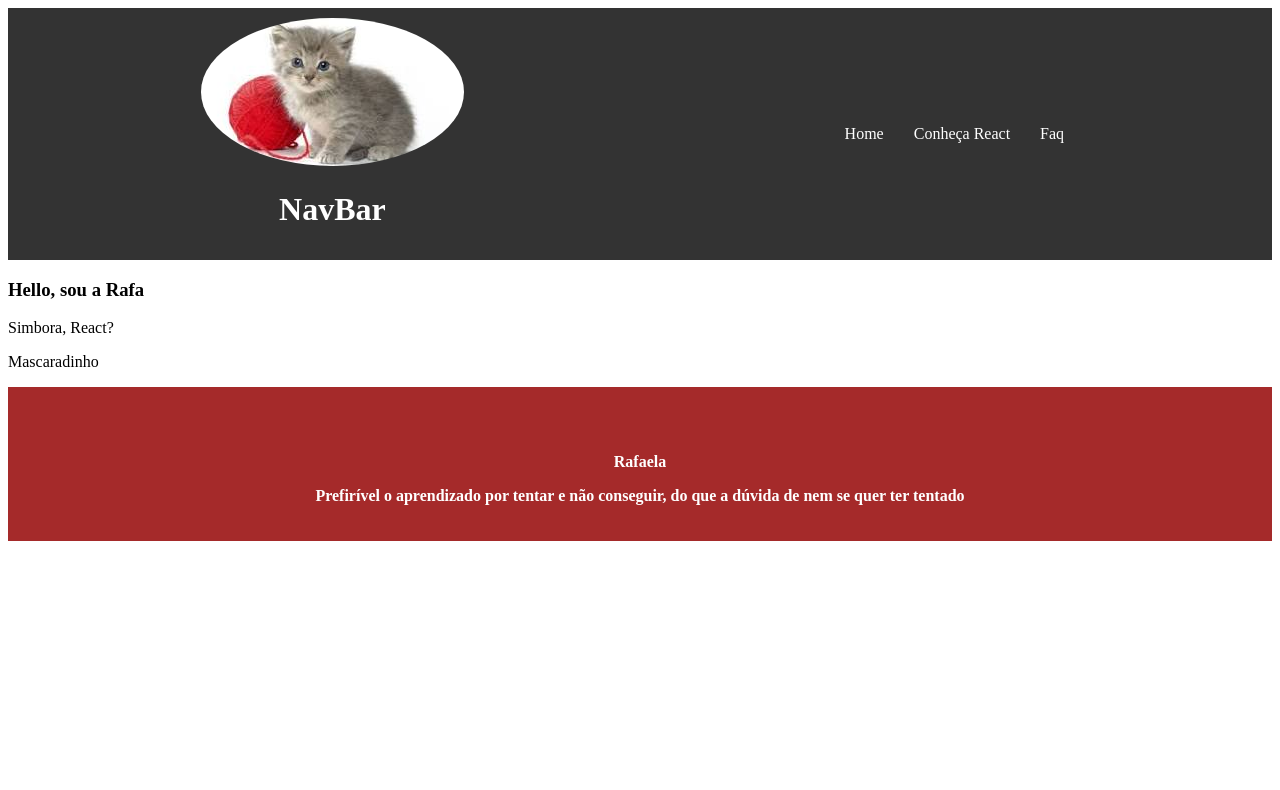
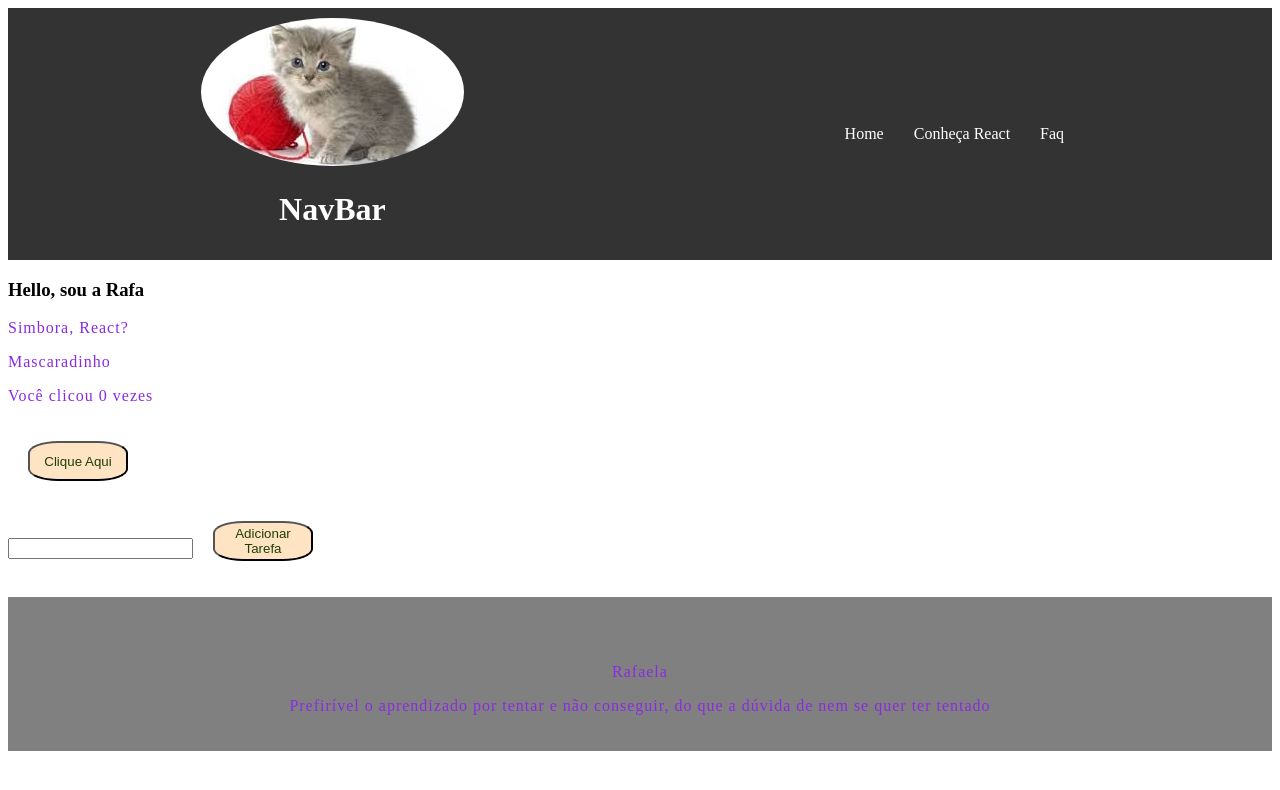
Before and after one commit to RafaelaOMarques/formacao-mais-prati_react, a React (Vite) app: page / in a window 1280 px wide. Shown: the top 790 px of the page. Built offline with nearby package versions, Linux system fonts and the light colour scheme.

Commit message:
React: setState

```diff
--- a/src/App.jsx
+++ b/src/App.jsx
@@ -1,17 +1,22 @@
-import HelloWorld from "./components/HelloWorld";
-import NavBar from "./components/NavBar";
-import Footer from "./components/Footer";
+import HelloWorld from "./components/home/HelloWorld";
+import NavBar from "./components/navbar/NavBar";
+import Footer from "./components/footer/Footer";
 import "./App.css";
+import Counter from "./components/counter/Counter";
+import ToDo from "./components/todo/ToDo";
 
 function App() {
   return (
     <>
       <NavBar />
       <HelloWorld />
+      <Counter />
+      <ToDo />
       <Footer
         author="Rafaela"
         message="Prefirível o aprendizado por tentar e não conseguir, do que a dúvida de nem se quer ter tentado "
       />
+
     </>
   );
 }
--- /dev/null
+++ b/src/components/counter/Counter.jsx
@@ -0,0 +1,15 @@
+import { useState } from "react"
+import React from "react";
+import style from "./Counter.module.css"
+
+function Counter(){
+  const [count, setCount] = useState(0);
+  return(
+    <div>
+      <p> Você clicou {count} vezes</p>
+      <button onClick={()=> setCount(count + 1 )}>Clique Aqui</button>
+    </div>
+  )
+};
+
+export default Counter
--- /dev/null
+++ b/src/components/counter/Counter.module.css
@@ -0,0 +1,8 @@
+button{
+  margin: 20px;
+  background-color: bisque;
+  color: #203d04;
+  width: 100px;
+  height: 40px;
+  border-radius: 30%;
+}
--- a/src/components/Footer.module.css
+++ b/src/components/footer/Footer.module.css
@@ -1,8 +1,14 @@
 footer {
   padding-top: 50px;
   padding-bottom: 20px;
-  background-color: brown;
+  background-color: gray;
   color: white;
   text-align: center;
   font-weight: 700;
 }
+
+p{
+  color: blueviolet;
+  font-weight: 500;
+  letter-spacing: 1px;
+}
--- a/src/components/NavBar.jsx
+++ b/src/components/navbar/NavBar.jsx
@@ -1,4 +1,4 @@
-import cats from "./../assets/cats.jpg";
+import cats from "./../../assets/cats.jpg";
 import "./NavBar.module.css";
 
 function NavBar() {
--- /dev/null
+++ b/src/components/todo/ToDo.jsx
@@ -0,0 +1,23 @@
+import { useState } from "react"
+function ToDo(){
+  const [tarefas, setToDo] = useState([])
+  const [inputvalue, setInputValue] = useState('')
+
+  const addToDo = ()=>{
+    setToDo([... tarefas, inputvalue])
+    setInputValue('')
+  }
+  return(
+    <div>
+      <input type="text" value={inputvalue} onChange={(e) => setInputValue(e.target.value)} />
+      <button onClick={addToDo}>Adicionar Tarefa</button>
+      <ul>
+        {tarefas.map((tarefas, index) =>(
+          <li key={index}>{tarefas}</li>
+        ))}
+      </ul>
+    </div>
+  )
+}
+
+export default ToDo;
```
Also changed, not shown: src/components/footer/Footer.jsx (renamed from src/components/Footer.jsx), src/components/home/HelloWorld.jsx (renamed from src/components/HelloWorld.jsx), src/components/navbar/NavBar.module.css (renamed from src/components/NavBar.module.css).
